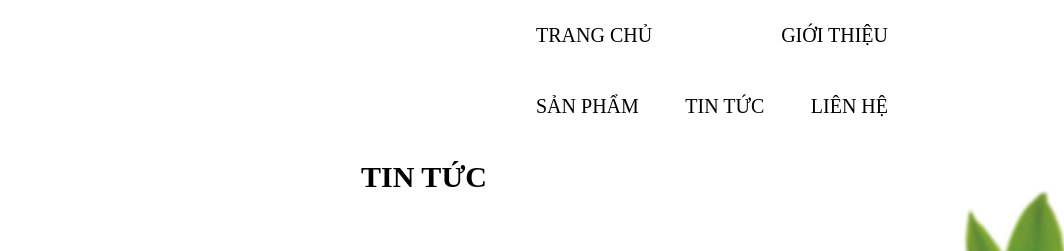
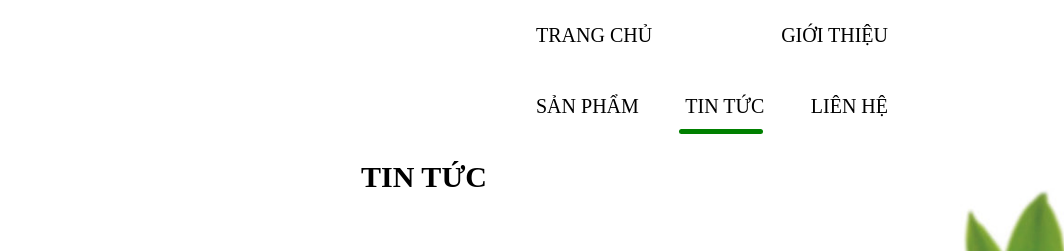
Before and after one commit to damluandw/DEV2306LM-FE26-Study, a plain HTML site: page Lession06/views/news.html in a window 1280 px wide. Shown: the top 251 px of the page, 216-1280 px from the left. Drawn offline with Linux system fonts and the light colour scheme.

Commit message:
lession09 add lab01,02,03,04

```diff
--- a/Lession06/css/layout.css
+++ b/Lession06/css/layout.css
@@ -73,7 +73,7 @@ html{
     left: 0.5rem;
     bottom: 0.4rem;
 }
-/* .list-item .item.active::after {
+.list-item .item.active::after {
     content: '';
     position: absolute;
     height: 0.25rem;
@@ -83,7 +83,7 @@ html{
     left: 0.5rem;
     bottom: 0.4rem;
     display: block;
-}  */
+}
 
 .header{
     position: relative;
```
